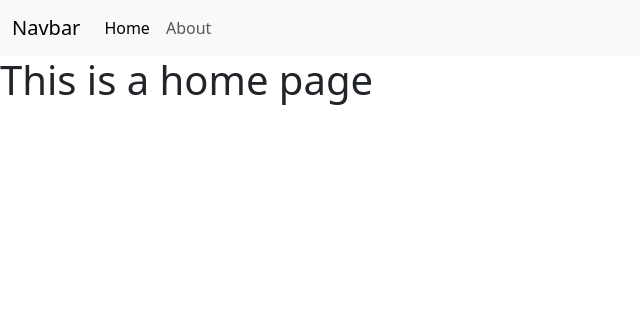
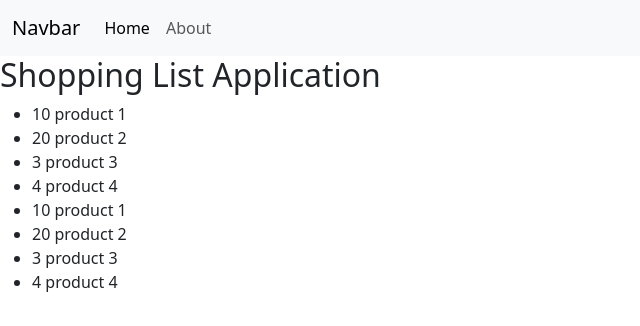
Before and after one commit to huy19712011/vue3-fa25-sd20301, a Vue app: page / in a window 1280 px wide. Shown: the top 326 px of the page, without its empty margins (0-640 px from the left). Built offline with nearby package versions, Linux system fonts and the light colour scheme.

Commit message:
List Rendering

```diff
--- a/src/App.vue
+++ b/src/App.vue
@@ -1,5 +1,15 @@
 <script setup>
+import { ref } from "vue";
 import { RouterLink, RouterView } from "vue-router";
+
+const header = ref("Shopping List Application");
+
+const items = ref([
+  { id: 1, label: "10 product 1" },
+  { id: 2, label: "20 product 2" },
+  { id: 3, label: "3 product 3" },
+  { id: 2, label: "4 product 4" },
+]);
 </script>
 
 <template>
@@ -21,7 +31,18 @@ import { RouterLink, RouterView } from "vue-router";
     </nav>
   </header>
 
-  <RouterView />
+  <!-- <h1>{{ message }}</h1> -->
+  <!-- <h1>{{ message ? message : "Welcome" }}</h1> -->
+  <!-- <input v-model="message" /> -->
+  <!-- <input v-model="message" /> -->
+  <h2>{{ header }}</h2>
+
+  <ul>
+    <li v-for="item in items" v-bind:key="item.id">{{ item.label }}</li>
+    <li v-for="{ id, label } in items" v-bind:key="id">{{ label }}</li>
+  </ul>
+
+  <!-- <RouterView /> -->
 </template>
 
 <style scoped></style>
```
